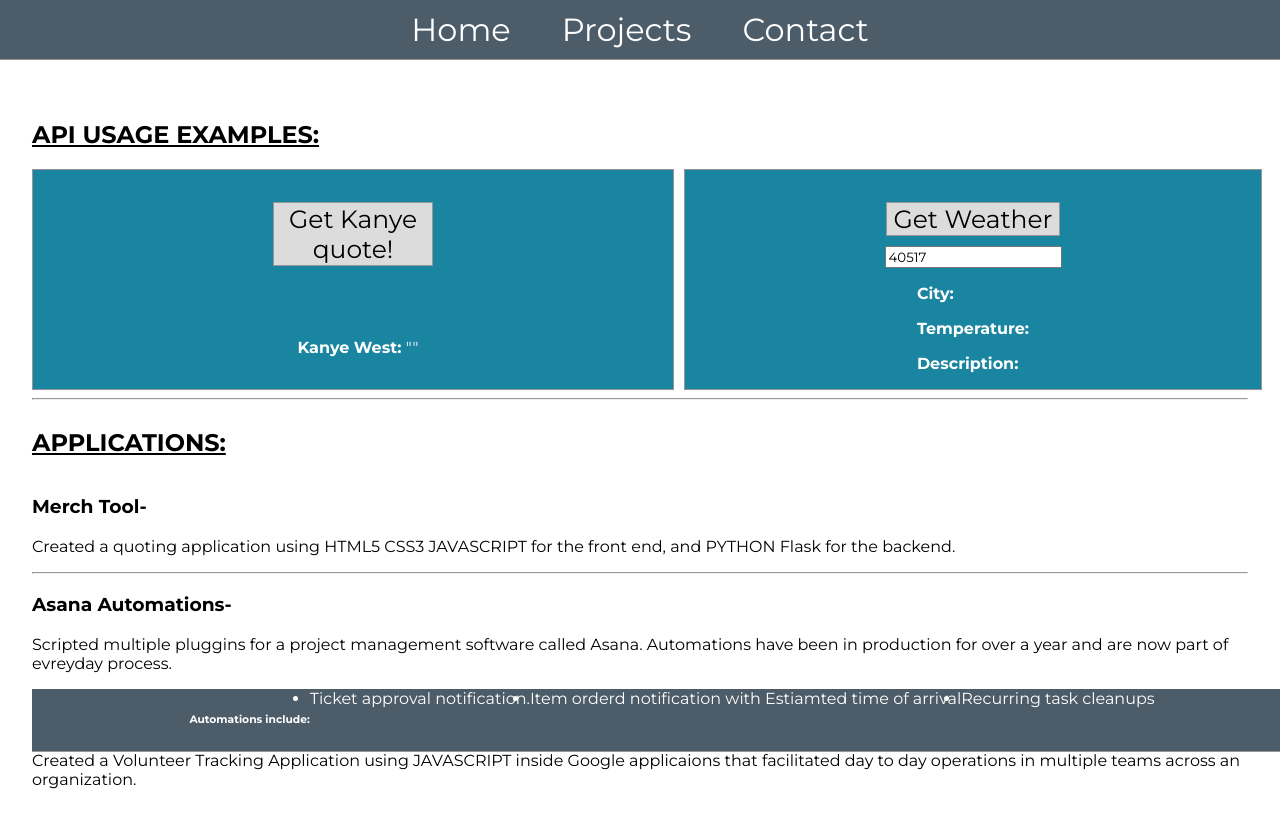
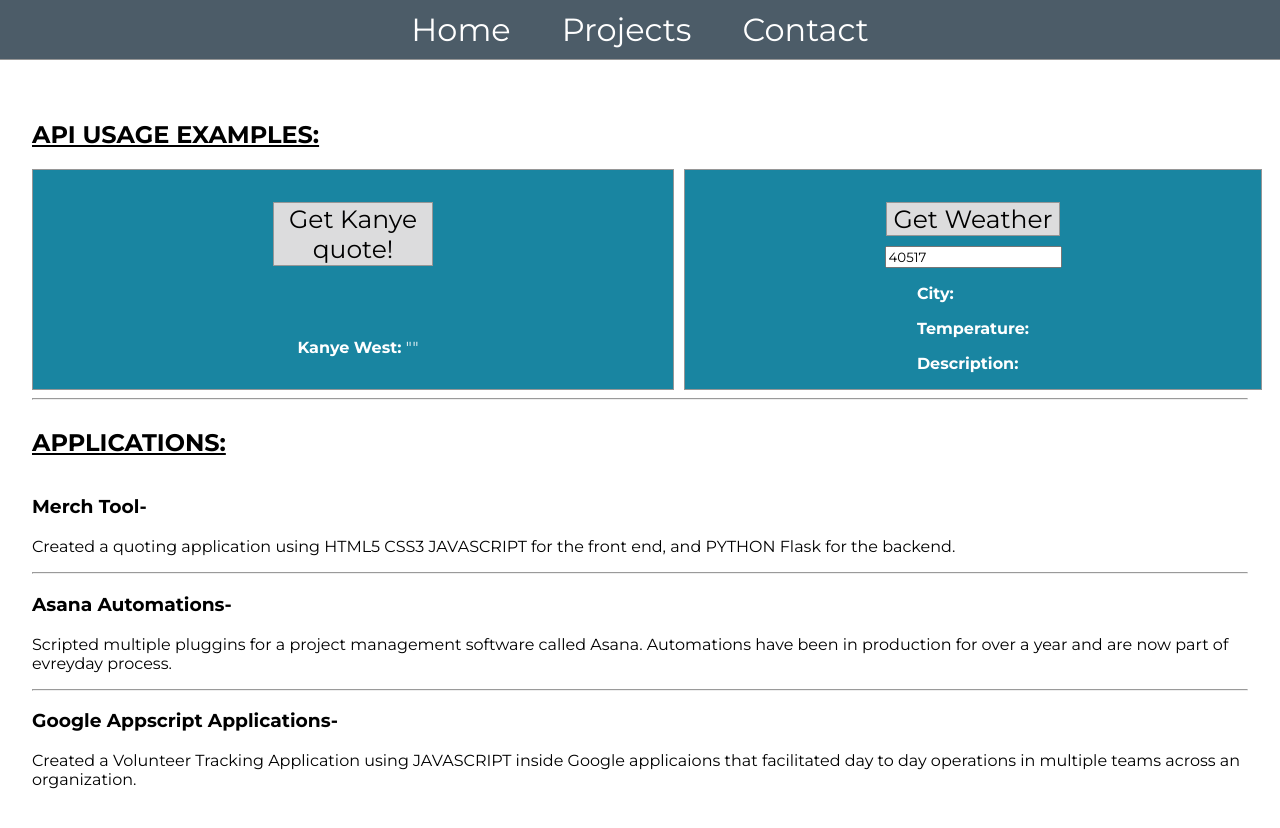
Before and after one commit to alexGalvan0/webportfolio, a React (Create React App) app: page /projects in a window 1280 px wide. Shown: the top 828 px of the page. Built offline with nearby package versions, Linux system fonts and the light colour scheme.

Commit message:
make it betterclear

```diff
--- a/src/components/projects/Projects.jsx
+++ b/src/components/projects/Projects.jsx
@@ -28,13 +28,6 @@ function Projects(){
                     <div className="asana">
                         <h3 className="example2">Asana Automations-</h3>
                         <p>Scripted multiple pluggins for a project management software called Asana. Automations have been in production for over a year and are now part of evreyday process.</p>
-                            <ul>
-                                <h6>Automations include:</h6>
-                                <li>Ticket approval notification.</li>
-                                <li>Item orderd notification with Estiamted time of arrival</li>
-                                <li>Recurring task cleanups</li>
-                            </ul>
-
                     </div>
                 </div>
                 <hr/>
```
